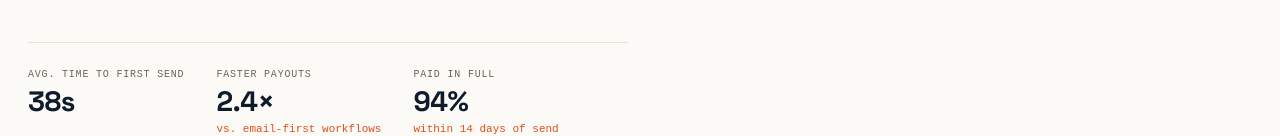
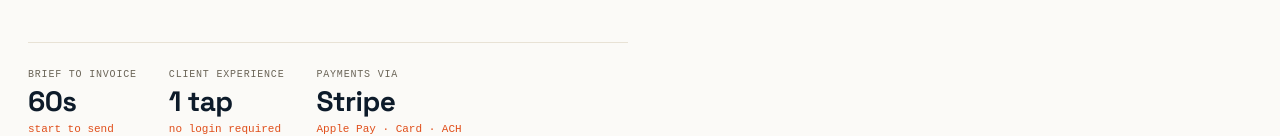
Before and after one commit to nvoyceapp-web/nvoyce, a Next.js app: page / in a window 1280 px wide. Shown: the part 665-801 px from the top of the page. Built offline with nearby package versions, Linux system fonts and the light colour scheme; no server answers.

Commit message:
fix: replace unverifiable stats with honest hero claims

```diff
--- a/app/_landing/LandingClient.tsx
+++ b/app/_landing/LandingClient.tsx
@@ -757,9 +757,9 @@ export default function LandingClient() {
               {/* Stats */}
               <div style={{ display: 'flex', gap: 32, marginTop: 44, paddingTop: 24, borderTop: '1px solid var(--line)', flexWrap: 'wrap' }}>
                 {[
-                  { label: 'Avg. time to first send', value: '38s' },
-                  { label: 'Faster payouts', value: '2.4×', delta: 'vs. email-first workflows' },
-                  { label: 'Paid in full', value: '94%', delta: 'within 14 days of send' },
+                  { label: 'Brief to invoice', value: '60s', delta: 'start to send' },
+                  { label: 'Client experience', value: '1 tap', delta: 'no login required' },
+                  { label: 'Payments via', value: 'Stripe', delta: 'Apple Pay · Card · ACH' },
                 ].map(s => (
                   <div key={s.label}>
                     <div style={{ fontSize: 10, color: 'var(--muted)', fontFamily: 'ui-monospace, monospace', textTransform: 'uppercase' as const, letterSpacing: '0.08em' }}>{s.label}</div>
```
